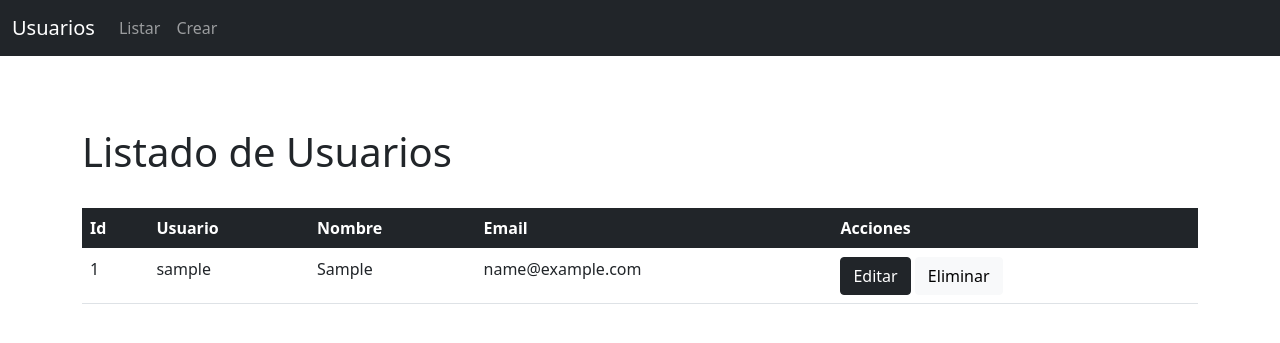
After one commit to johnLee1501/crud_usuarios, a Django app: page /listar in a window 1280 px wide. The commit adds this page. Shown: the top 343 px of the page. Run offline with Django 3.2, Linux system fonts and the light colour scheme; tables that the repository leaves empty hold one stand-in row (values such as "Sample post"); some libraries are stand-ins or nearby versions.

Commit message:
Modificar, Eliminar

```diff
--- a/crud_usuarios/settings.py
+++ b/crud_usuarios/settings.py
@@ -35,6 +35,8 @@ INSTALLED_APPS = [
     'django.contrib.sessions',
     'django.contrib.messages',
     'django.contrib.staticfiles',
+    'usuario',
+    'widget_tweaks',
 ]
 
 MIDDLEWARE = [
--- a/crud_usuarios/urls.py
+++ b/crud_usuarios/urls.py
@@ -16,9 +16,12 @@ Including another URLconf
 from django.contrib import admin
 from django.urls import path
 
-from usuario.views import RegistroUsuario
+from usuario.views import RegistroUsuario, ListarUsuarios, ActualizarUsuario, EliminarUsuario
 
 urlpatterns = [
     path('admin/', admin.site.urls),
     path('', RegistroUsuario.as_view(), name='registrar'),
+    path('listar', ListarUsuarios.as_view(), name='listar'),
+    path('actualizar/<pk>', ActualizarUsuario.as_view(), name='actualizar'),
+    path('eliminar/<pk>', EliminarUsuario.as_view(), name='eliminar'),
 ]
--- a/templates/base.html
+++ b/templates/base.html
@@ -6,18 +6,29 @@
 
 
     {% load static %}
-    <link rel="stylesheet" href="{% static 'bootstrap.min.css' %}">
-    <link rel="stylesheet" href="{% static 'main.css' %}" />
+    <link href="https://cdn.jsdelivr.net/npm/bootstrap@5.0.0-beta1/dist/css/bootstrap.min.css" rel="stylesheet"
+          integrity="sha384-giJF6kkoqNQ00vy+HMDP7azOuL0xtbfIcaT9wjKHr8RbDVddVHyTfAAsrekwKmP1" crossorigin="anonymous">
+    <script src="https://cdn.jsdelivr.net/npm/bootstrap@5.0.0-beta1/dist/js/bootstrap.bundle.min.js"
+            integrity="sha384-ygbV9kiqUc6oa4msXn9868pTtWMgiQaeYH7/t7LECLbyPA2x65Kgf80OJFdroafW"
+            crossorigin="anonymous"></script>
 
 </head>
 <body>
 
-    {% include "nav.html" %}
+{% include "nav.html" %}
 
-    <div class="container mt-5">
-        {% block container %}
-        {% endblock%}
-    </div>
-
+<div class="container mt-5">
+    {% block content %}
+    {% endblock %}
+</div>
+<script src="https://code.jquery.com/jquery-3.2.1.slim.min.js"
+        integrity="sha384-KJ3o2DKtIkvYIK3UENzmM7KCkRr/rE9/Qpg6aAZGJwFDMVNA/GpGFF93hXpG5KkN"
+        crossorigin="anonymous"></script>
+<script src="https://cdnjs.cloudflare.com/ajax/libs/popper.js/1.12.9/umd/popper.min.js"
+        integrity="sha384-ApNbgh9B+Y1QKtv3Rn7W3mgPxhU9K/ScQsAP7hUibX39j7fakFPskvXusvfa0b4Q"
+        crossorigin="anonymous"></script>
+<script src="https://maxcdn.bootstrapcdn.com/bootstrap/4.0.0/js/bootstrap.min.js"
+        integrity="sha384-JZR6Spejh4U02d8jOt6vLEHfe/JQGiRRSQQxSfFWpi1MquVdAyjUar5+76PVCmYl"
+        crossorigin="anonymous"></script>
 </body>
 </html>
--- /dev/null
+++ b/templates/index.html
@@ -0,0 +1,4 @@
+{% extends 'base.html' %}
+{% block content %}
+    <p>Hola mundo</p>
+{% endblock %}
--- /dev/null
+++ b/templates/listar_usuarios.html
@@ -0,0 +1,58 @@
+{% extends 'base.html' %} {% block content %}
+    <br>
+    <h1>Listado de Usuarios</h1><br>
+    <table class="table table-hover">
+        <thead class="thead-dark bg-dark" style="color: white">
+        <tr>
+            <th>Id</th>
+            <th>Usuario</th>
+            <th>Nombre</th>
+            <th>Email</th>
+            <th>Acciones</th>
+        </tr>
+        </thead>
+        <tbody>
+        {% if object_list %}
+            {% for usuario in object_list %}
+                <tr>
+                    <td>{{ usuario.id }}</td>
+                    <td>{{ usuario.username }}</td>
+                    <td>{{ usuario.first_name }}</td>
+                    <td>{{ usuario.email }}</td>
+                    <td>
+                        <a href="{% url 'actualizar' usuario.id %}" class="btn btn-dark">Editar</a>
+                        <button type="button" class="btn btn-light" data-toggle="modal" data-target="#exampleModal">
+                            Eliminar
+                        </button>
+
+                    </td>
+                </tr>
+            {% endfor %}
+        {% else %}
+            <h1>No hay usuarios</h1>
+
+        {% endif %}
+        </tbody>
+    </table>
+    <!-- Modal -->
+    <div class="modal fade" id="exampleModal" tabindex="-1" role="dialog" aria-labelledby="exampleModalLabel"
+         aria-hidden="true">
+        <div class="modal-dialog" role="document">
+            <div class="modal-content">
+                <div class="modal-header">
+                    <h5 class="modal-title" id="exampleModalLabel">Are you sure to delete</h5>
+                    <button type="button" class="close" data-dismiss="modal" aria-label="Close">
+                        <span aria-hidden="true">&times;</span>
+                    </button>
+                </div>
+                <div class="modal-body">
+                    <a class="btn btn-secondary" href="{% url 'listar' %}">Cancel</a>
+                </div>
+                <div class="modal-footer">
+                    <button type="button" class="btn btn-secondary" data-dismiss="modal">Close</button>
+                    <button type="button" class="btn btn-primary">Save changes</button>
+                </div>
+            </div>
+        </div>
+    </div>
+{% endblock %}
--- /dev/null
+++ b/templates/nav.html
@@ -0,0 +1,19 @@
+<nav class="navbar navbar-expand-lg navbar-dark bg-dark">
+    <div class="container-fluid">
+        <a class="navbar-brand" href="#">Usuarios</a>
+        <button class="navbar-toggler" type="button" data-bs-toggle="collapse" data-bs-target="#navbarNav"
+                aria-controls="navbarNav" aria-expanded="false" aria-label="Toggle navigation">
+            <span class="navbar-toggler-icon"></span>
+        </button>
+        <div class="collapse navbar-collapse" id="navbarNav">
+            <ul class="navbar-nav">
+                <li class="nav-item">
+                    <a class="nav-link" href="{% url 'listar' %}">Listar</a>
+                </li>
+                <li class="nav-item">
+                    <a class="nav-link" href="{% url 'registrar' %}">Crear</a>
+                </li>
+            </ul>
+        </div>
+    </div>
+</nav>
--- a/templates/registrar_usuario.html
+++ /dev/null
@@ -1,5 +0,0 @@
-<form method="post">
-    {% csrf_token %}
-    {{ form.as_p }}
-    <input type="submit" value="Submit">
-</form>
--- a/usuario/forms.py
+++ b/usuario/forms.py
@@ -13,5 +13,8 @@ class UsuarioForm(forms.ModelForm):
             "password": "Constraseña"
         }
         widgets = {
-            'password': forms.PasswordInput(attrs={'class': 'form-control'})
+            'username': forms.TextInput(attrs={'class': 'form-control', 'placeholder': 'Usuario'}),
+            'first_name': forms.TextInput(attrs={'class': 'form-control', 'placeholder': 'Nombre'}),
+            'email': forms.EmailInput(attrs={'class': 'form-control', 'placeholder': 'Email'}),
+            'password': forms.PasswordInput(attrs={'class': 'form-control', 'placeholder': 'Password'})
         }
--- a/usuario/views.py
+++ b/usuario/views.py
@@ -1,13 +1,31 @@
 from django.contrib.auth.models import User
 from django.shortcuts import render
 from django.urls import reverse_lazy
-from django.views.generic import CreateView
+from django.views.generic import CreateView, ListView, UpdateView, DeleteView
 
 from usuario.forms import UsuarioForm
 
 
 class RegistroUsuario(CreateView):
     model = User
-    template_name = "registrar_usuario.html"
+    template_name = "formulario_usuario.html"
     form_class = UsuarioForm
-    success_url = reverse_lazy('mascota_listar_clases')
+    success_url = reverse_lazy('listar')
+
+
+class ListarUsuarios(ListView):
+    model = User
+    template_name = 'listar_usuarios.html'
+
+
+class ActualizarUsuario(UpdateView):
+    model = User
+    form_class = UsuarioForm
+    template_name = 'formulario_usuario.html'
+    success_url = reverse_lazy('listar')
+
+
+class EliminarUsuario(DeleteView):
+    model = User
+    template_name = 'eliminar_usuario.html'
+    success_url = reverse_lazy('listar')
```
Also changed, not shown: templates/eliminar_usuario.html (added, +11 -0 lines), templates/formulario_usuario.html (added, +35 -0 lines), templates/modal_window.html (added, +19 -0 lines).
